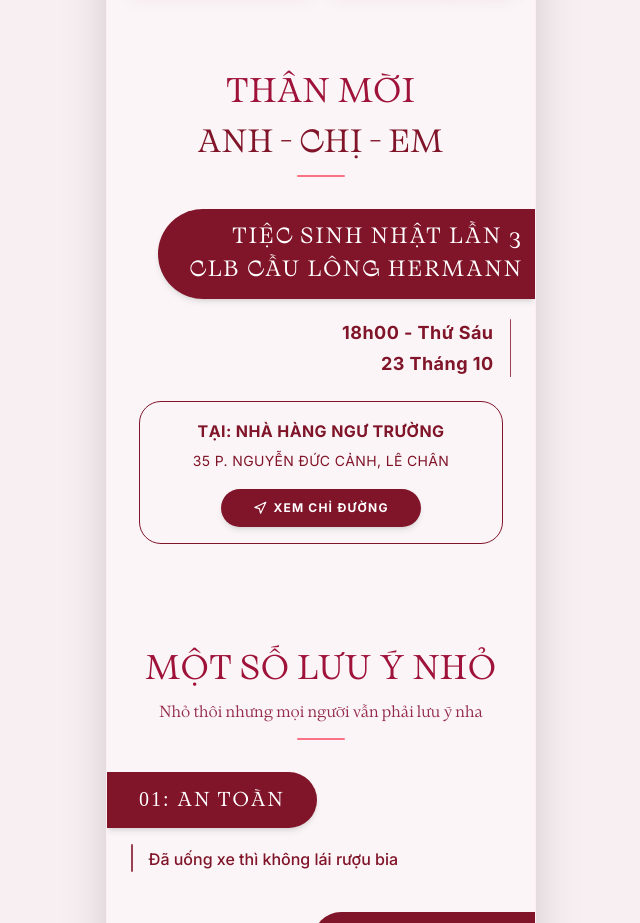
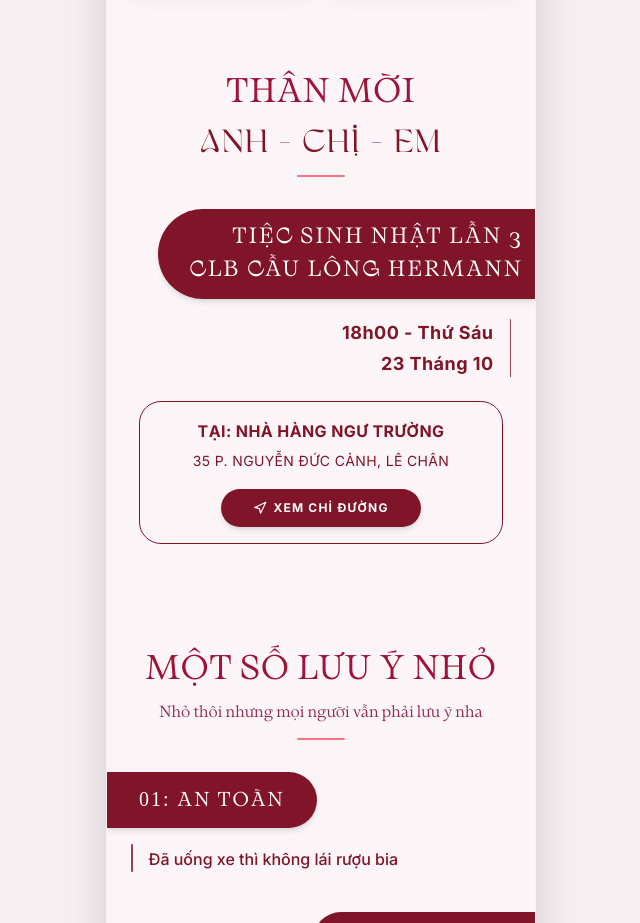
Before and after one commit to hermannbadminton/hermann-birthday, a React (Vite) app: page / in a window 1280 px wide. Shown: the part 800-1723 px from the top of the page, without its empty margins (319-959 px from the left). Built offline with nearby package versions, Linux system fonts and the light colour scheme; no server answers; the database is empty; a web font is replaced by a local one.

Commit message:
feat: add EventDetails component to display party schedule and venue info

```diff
--- a/src/components/EventDetails.jsx
+++ b/src/components/EventDetails.jsx
@@ -27,7 +27,7 @@
         className="flex flex-col items-center text-center mt-2 mb-8 px-4"
       >
         <div className="relative">
-          <span className="font-sacviet tracking-[1px] text-[clamp(26px,6vw,32px)] text-[#801429] leading-tight block uppercase">
+          <span className="font-bigbang tracking-[1px] text-[clamp(26px,6vw,32px)] text-[#801429] leading-tight block uppercase">
             {guestName || "ANH - CHỊ - EM"}
           </span>
         </div>
```
